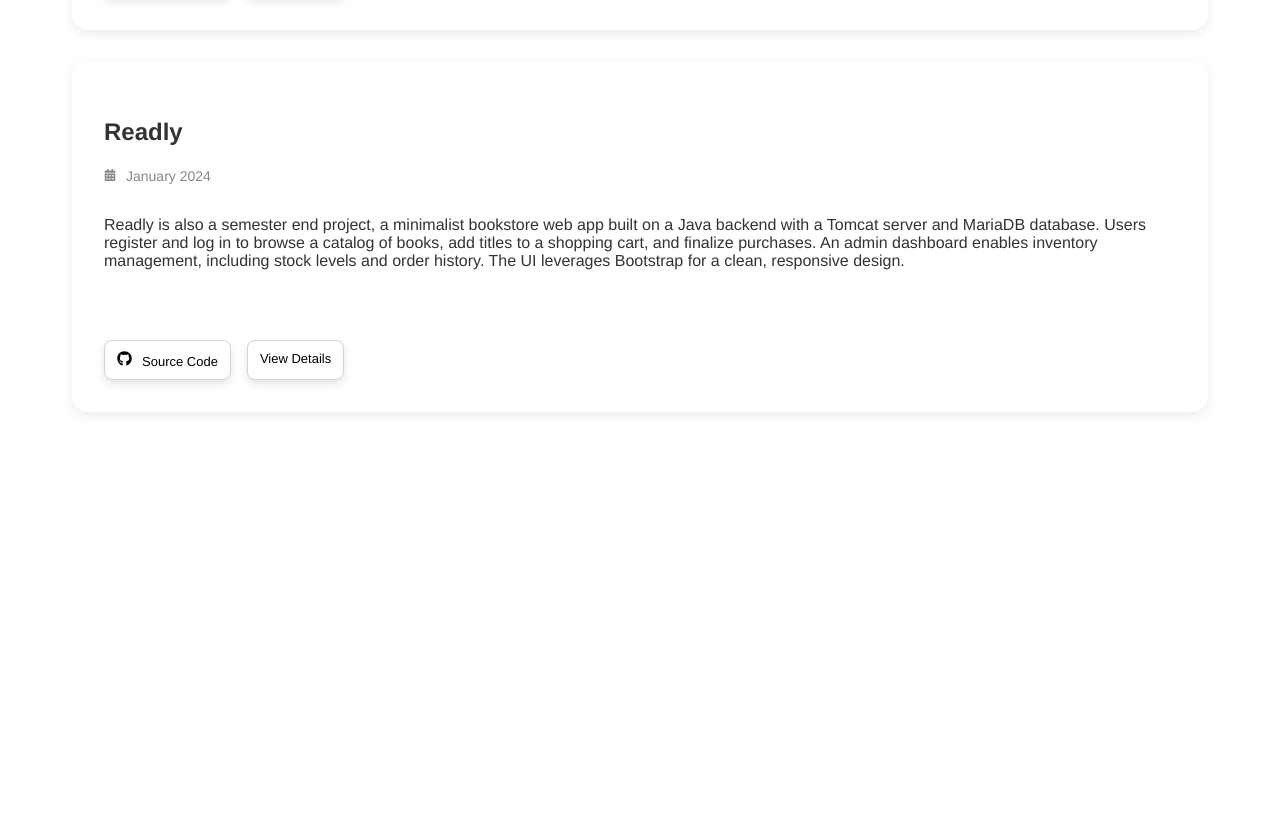
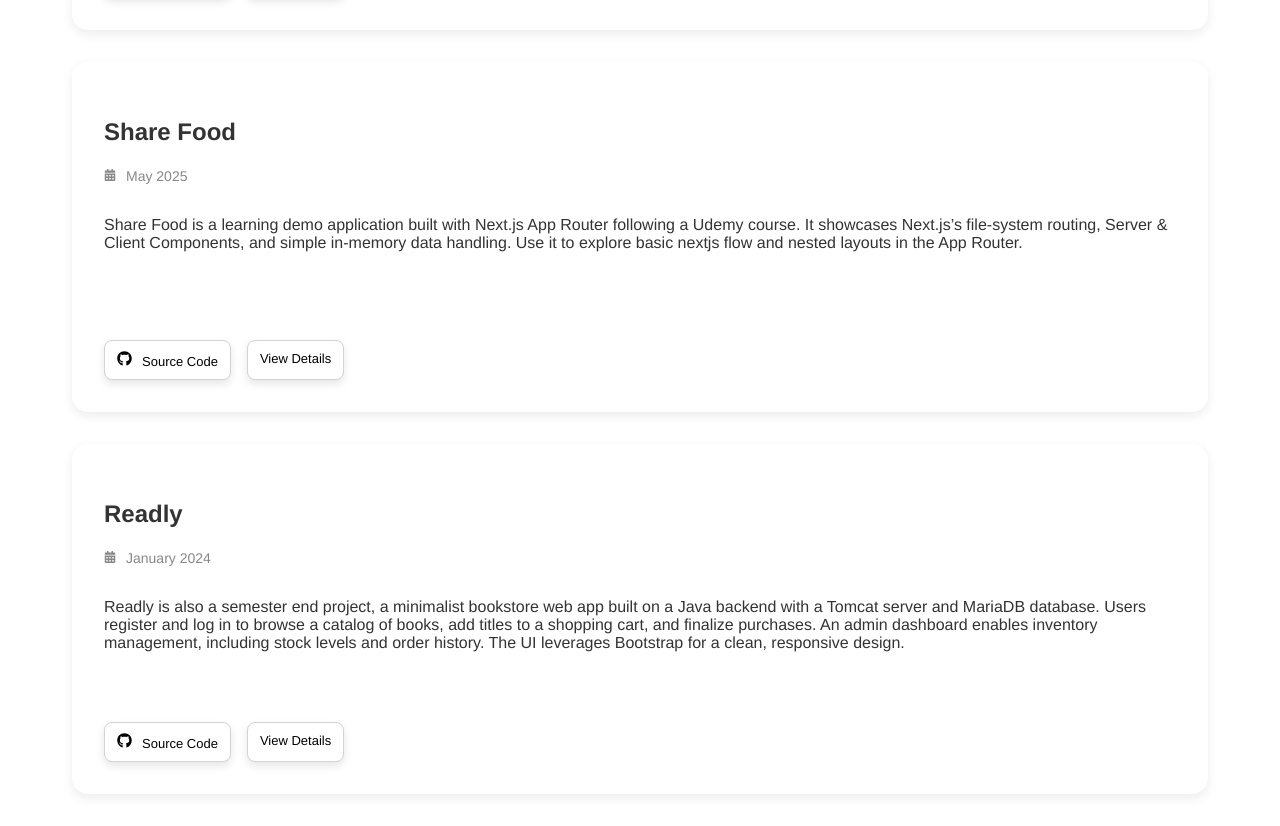
Before and after one commit to binayakjoshi/portfolio, a React (Vite) app: page /projects in a window 1280 px wide. Shown: the part 875-1701 px from the top of the page. Before the commit the page ends 1319 px from the top, so only its background shows below. Built offline with nearby package versions, Linux system fonts and the light colour scheme.

Commit message:
chore: added new project

```diff
--- a/src/data/projects.ts
+++ b/src/data/projects.ts
@@ -58,6 +58,19 @@ export const projects: Project[] = [
     ],
   },
   {
+    name: "Share Food",
+    date: "May 2025",
+    description:
+      "Share Food is a learning demo application built with Next.js App Router following a Udemy course. It showcases Next.js’s file-system routing, Server & Client Components, and simple in-memory data handling. Use it to explore basic nextjs flow and nested layouts in the App Router.",
+    source: "https://github.com/binayakjoshi/share-food",
+    projectId: "share-food",
+    features: [
+      "Post and browse food and its recipes",
+      "Responsive design for mobile and desktop",
+    ],
+    techStack: ["React", "Typescript", "NextJS", "Node.js", "SQLite"],
+  },
+  {
     name: "Readly",
     date: "January 2024",
     description:
```
